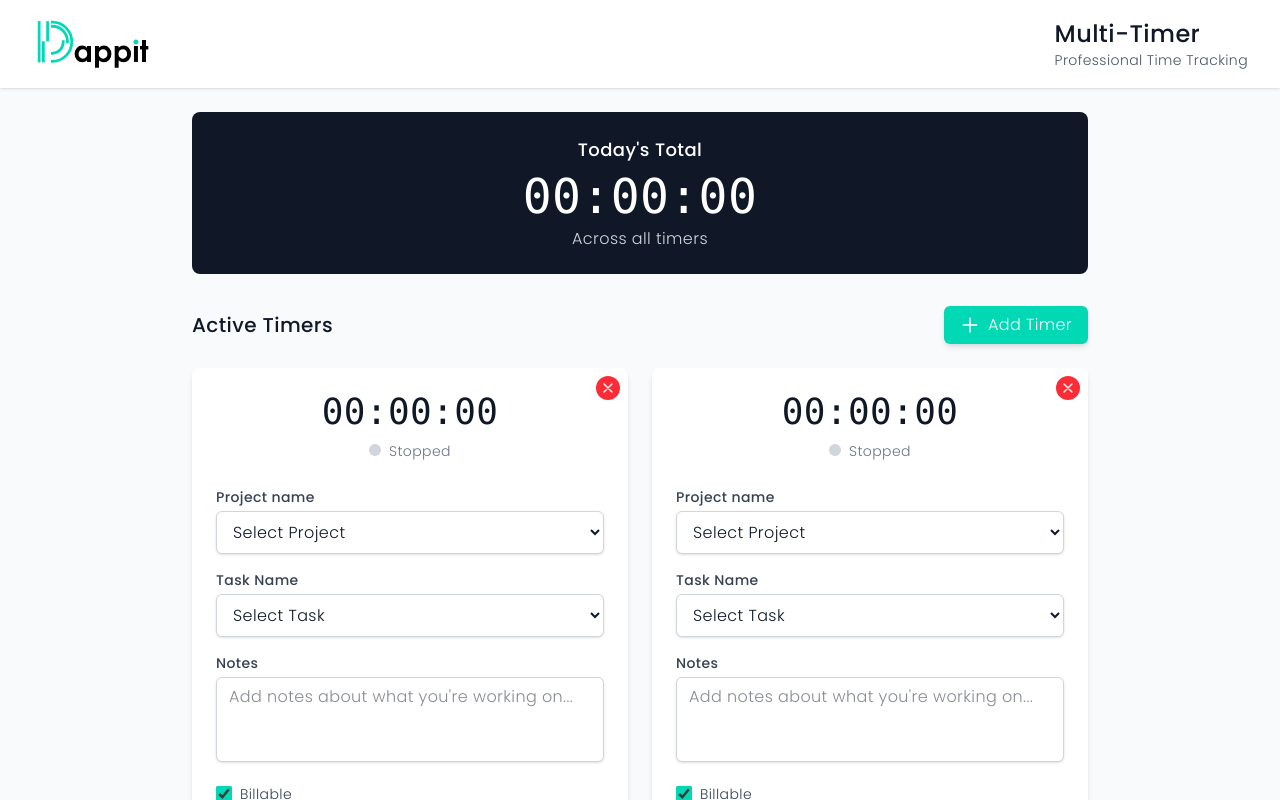
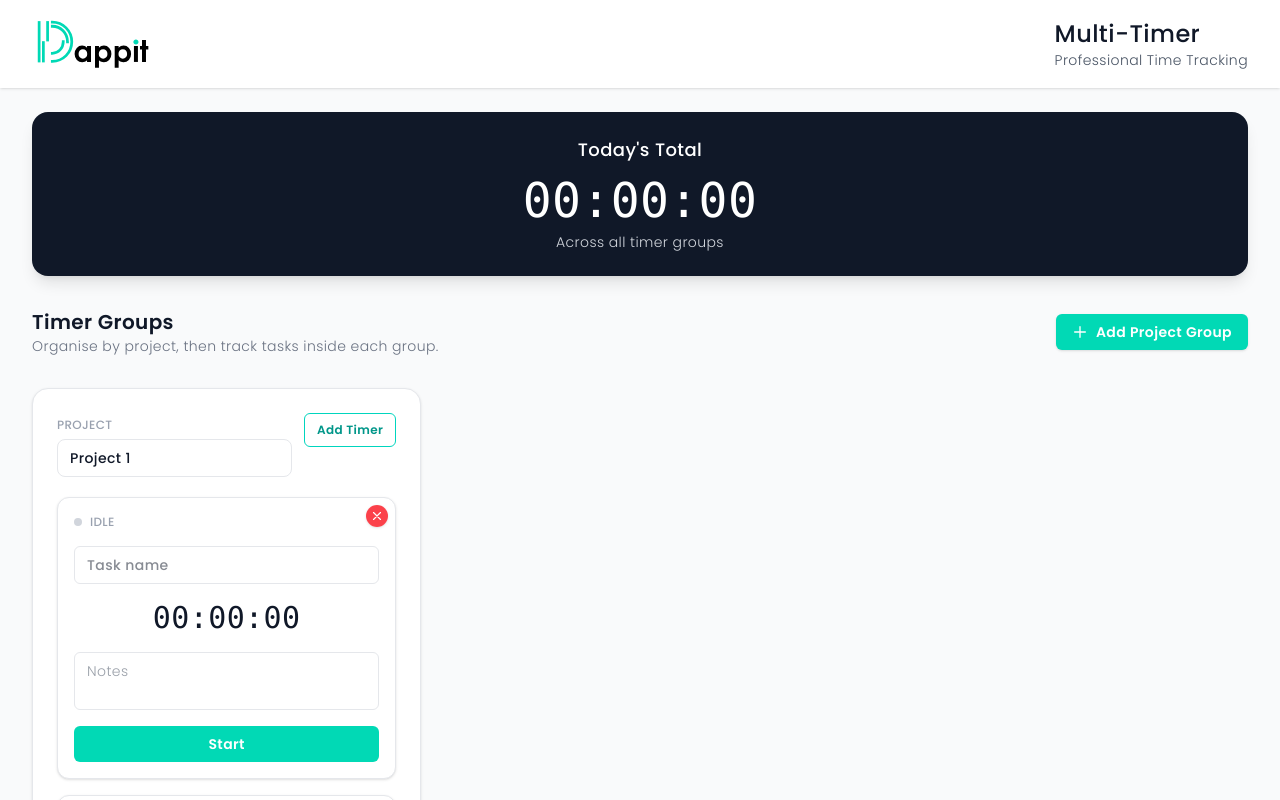
Before and after one commit to matthew-dappit/multi-timer, a Next.js app: page / in a window 1280 px wide. Both pictures are taken after a click on the button "Add Timer". Shown: the top 800 px of the page. Built offline with nearby package versions, Linux system fonts and the light colour scheme.

Commit message:
feat/group-timers-by-project

```diff
--- a/src/app/layout.tsx
+++ b/src/app/layout.tsx
@@ -23,10 +23,10 @@ export default function RootLayout({
   return (
     <html lang="en">
       <body className={`${poppins.variable} antialiased`}>
-        <div className="min-h-screen bg-gray-50 dark:bg-gray-900">
+        <div className="min-h-screen flex flex-col bg-gray-50 dark:bg-gray-900">
           <Navbar />
 
-          <main className="max-w-7xl mx-auto px-4 sm:px-6 lg:px-8 py-6">
+          <main className="flex-1 w-full px-4 sm:px-6 lg:px-8 py-6">
             {children}
           </main>
         </div>
--- a/src/components/MultiTimer.tsx
+++ b/src/components/MultiTimer.tsx
@@ -5,54 +5,158 @@ import Timer from "./Timer";
 
 interface TimerData {
   id: string;
-  name: string;
+  taskName: string;
+  notes: string;
   elapsed: number; // seconds
 }
 
+interface TimerGroup {
+  id: string;
+  projectName: string;
+  timers: TimerData[];
+}
+
+const createId = () => Math.random().toString(36).slice(2, 12);
+
+const createTimer = (): TimerData => ({
+  id: createId(),
+  taskName: "",
+  notes: "",
+  elapsed: 0,
+});
+
+const createGroup = (index: number): TimerGroup => ({
+  id: createId(),
+  projectName: `Project ${index}`,
+  timers: [createTimer()],
+});
+
 export default function MultiTimer() {
-  const [timers, setTimers] = useState<TimerData[]>([
-    {id: "1", name: "Timer 1", elapsed: 0},
-  ]);
+  const [groups, setGroups] = useState<TimerGroup[]>([createGroup(1)]);
   const [activeTimerId, setActiveTimerId] = useState<string | null>(null);
 
-  // Handle timer start - ensures only one timer runs at a time
-  const handleTimerStart = (timerId: string) => {
-    setActiveTimerId(timerId);
+  const timerKey = (groupId: string, timerId: string) => `${groupId}:${timerId}`;
+
+  const updateGroups = (updater: (groups: TimerGroup[]) => TimerGroup[]) => {
+    setGroups((previous) => updater(previous));
   };
 
-  // Handle timer stop
-  const handleTimerStop = (timerId: string) => {
-    if (activeTimerId === timerId) {
+  const handleTimerStart = (groupId: string, timerId: string) => {
+    setActiveTimerId(timerKey(groupId, timerId));
+  };
+
+  const handleTimerStop = (groupId: string, timerId: string) => {
+    if (activeTimerId === timerKey(groupId, timerId)) {
       setActiveTimerId(null);
     }
   };
 
-  // Add new timer
-  const addTimer = () => {
-    const newId = (timers.length + 1).toString();
-    setTimers([...timers, {id: newId, name: `Timer ${newId}`, elapsed: 0}]);
-  };
-
-  // Remove timer
-  const removeTimer = (timerId: string) => {
-    if (timers.length > 1) {
-      setTimers(timers.filter((timer) => timer.id !== timerId));
-      if (activeTimerId === timerId) {
-        setActiveTimerId(null);
+  const handleElapsedChange = (
+    groupId: string,
+    timerId: string,
+    newElapsed: number
+  ) => {
+    updateGroups((previous) =>
+      previous.map((group) =>
+        group.id === groupId
+          ? {
+              ...group,
+              timers: group.timers.map((timer) =>
+                timer.id === timerId ? {...timer, elapsed: newElapsed} : timer
+              ),
             }
-    }
-  };
-
-  // Handle elapsed time update from Timer
-  const handleElapsedChange = (id: string, newElapsed: number) => {
-    setTimers((prevTimers) =>
-      prevTimers.map((timer) =>
-        timer.id === id ? {...timer, elapsed: newElapsed} : timer
+          : group
       )
     );
   };
 
-  // Format time to HH:MM:SS
+  const handleTaskChange = (groupId: string, timerId: string, task: string) => {
+    updateGroups((previous) =>
+      previous.map((group) =>
+        group.id === groupId
+          ? {
+              ...group,
+              timers: group.timers.map((timer) =>
+                timer.id === timerId ? {...timer, taskName: task} : timer
+              ),
+            }
+          : group
+      )
+    );
+  };
+
+  const handleNotesChange = (groupId: string, timerId: string, value: string) => {
+    updateGroups((previous) =>
+      previous.map((group) =>
+        group.id === groupId
+          ? {
+              ...group,
+              timers: group.timers.map((timer) =>
+                timer.id === timerId ? {...timer, notes: value} : timer
+              ),
+            }
+          : group
+      )
+    );
+  };
+
+  const addGroup = () => {
+    updateGroups((previous) => [
+      ...previous,
+      createGroup(previous.length + 1),
+    ]);
+  };
+
+  const removeGroup = (groupId: string) => {
+    if (groups.length === 1) {
+      return;
+    }
+
+    setGroups((previous) => previous.filter((group) => group.id !== groupId));
+
+    if (activeTimerId?.startsWith(`${groupId}:`)) {
+      setActiveTimerId(null);
+    }
+  };
+
+  const addTimerToGroup = (groupId: string) => {
+    updateGroups((previous) =>
+      previous.map((group) =>
+        group.id === groupId
+          ? {...group, timers: [...group.timers, createTimer()]}
+          : group
+      )
+    );
+  };
+
+  const removeTimerFromGroup = (groupId: string, timerId: string) => {
+    updateGroups((previous) =>
+      previous.map((group) =>
+        group.id === groupId
+          ? {
+              ...group,
+              timers:
+                group.timers.length > 1
+                  ? group.timers.filter((timer) => timer.id !== timerId)
+                  : group.timers,
+            }
+          : group
+      )
+    );
+
+    if (activeTimerId === timerKey(groupId, timerId)) {
+      setActiveTimerId(null);
+    }
+  };
+
+  const handleProjectNameChange = (groupId: string, name: string) => {
+    updateGroups((previous) =>
+      previous.map((group) =>
+        group.id === groupId ? {...group, projectName: name} : group
+      )
+    );
+  };
+
   const formatTime = (seconds: number): string => {
     const hours = Math.floor(seconds / 3600);
     const minutes = Math.floor((seconds % 3600) / 60);
@@ -62,72 +166,98 @@ export default function MultiTimer() {
       .padStart(2, "0")}:${secs.toString().padStart(2, "0")}`;
   };
 
-  // Calculate total daily time
-  const totalDailyTime = timers.reduce((sum, t) => sum + t.elapsed, 0);
+  const totalDailyTime = groups.reduce((sum, group) => {
+    const groupTotal = group.timers.reduce((acc, timer) => acc + timer.elapsed, 0);
+    return sum + groupTotal;
+  }, 0);
 
   return (
-    <div className="max-w-4xl mx-auto">
-      {/* Daily Total */}
-      <div className="bg-gray-900 dark:bg-dappit-black text-white rounded-lg p-6 mb-8 text-center">
-        <h2 className="text-lg font-medium mb-2">Today&apos;s Total</h2>
-        <div className="text-5xl font-light font-mono">
+    <div className="flex h-full w-full flex-col gap-8">
+      <div className="rounded-2xl bg-gray-900 p-6 text-center text-white shadow-lg dark:bg-dappit-black">
+        <h2 className="text-lg font-medium">Today&apos;s Total</h2>
+        <div className="mt-3 font-mono text-5xl font-light">
           {formatTime(totalDailyTime)}
         </div>
-        <p className="text-gray-300 dark:text-dappit-gray mt-2">
-          Across all timers
+        <p className="mt-2 text-sm text-gray-300 dark:text-dappit-gray">
+          Across all timer groups
         </p>
       </div>
 
-      {/* Add Timer Button */}
-      <div className="flex justify-between items-center mb-6">
-        <h3 className="text-xl font-medium text-gray-900 dark:text-gray-100">
-          Active Timers
+      <div className="flex flex-wrap items-center justify-between gap-3">
+        <div>
+          <h3 className="text-xl font-semibold text-gray-900 dark:text-gray-100">
+            Timer Groups
           </h3>
+          <p className="text-sm text-gray-500 dark:text-gray-400">
+            Organise by project, then track tasks inside each group.
+          </p>
+        </div>
         <button
-          onClick={addTimer}
-          className="bg-dappit-turquoise hover:bg-dappit-turquoise/90 text-white px-4 py-2 rounded-md transition-colors flex items-center gap-2 shadow-md"
+          onClick={addGroup}
+          className="flex items-center gap-2 rounded-md bg-teal-400 px-4 py-2 text-sm font-semibold text-white shadow-sm transition hover:bg-teal-500"
           style={{backgroundColor: "#01D9B5"}}
         >
           <svg
-            className="w-5 h-5"
+            className="h-4 w-4"
             fill="none"
             stroke="currentColor"
             viewBox="0 0 24 24"
           >
-            <path
-              strokeLinecap="round"
-              strokeLinejoin="round"
-              strokeWidth={2}
-              d="M12 4v16m8-8H4"
-            />
+            <path strokeLinecap="round" strokeLinejoin="round" strokeWidth={2} d="M12 4v16m8-8H4" />
           </svg>
-          Add Timer
+          Add Project Group
         </button>
       </div>
 
-      {/* Timers Grid */}
-      <div className="grid grid-cols-1 lg:grid-cols-2 gap-6">
-        {timers.map((timer) => (
+      <div className="grid gap-6 md:grid-cols-2 xl:grid-cols-3">
+        {groups.map((group, index) => (
+          <div
+            key={group.id}
+            className="flex min-h-[320px] flex-col gap-5 rounded-2xl border border-gray-200 bg-white p-6 shadow-sm transition hover:shadow-md dark:border-gray-700 dark:bg-gray-900/50"
+          >
+            <div className="flex flex-wrap items-start justify-between gap-3">
+              <div className="flex-1">
+                <label className="text-xs font-medium uppercase tracking-wide text-gray-400 dark:text-gray-500">
+                  Project
+                </label>
+                <input
+                  value={group.projectName}
+                  onChange={(event) => handleProjectNameChange(group.id, event.target.value)}
+                  placeholder={`Project ${index + 1}`}
+                  className="mt-1 w-full rounded-lg border border-gray-200 bg-transparent px-3 py-2 text-sm font-medium text-gray-900 outline-none focus:border-teal-400 focus:ring-1 focus:ring-teal-300 dark:border-gray-700 dark:text-gray-100"
+                />
+              </div>
+              <div className="flex items-center gap-2">
+                <button
+                  onClick={() => addTimerToGroup(group.id)}
+                  className="rounded-md border border-teal-400 px-3 py-2 text-xs font-semibold text-teal-600 transition hover:bg-teal-50 dark:text-teal-300 dark:hover:bg-teal-500/10"
+                >
+                  Add Timer
+                </button>
+                {groups.length > 1 && (
+                  <button
+                    onClick={() => removeGroup(group.id)}
+                    className="rounded-md border border-red-200 px-3 py-2 text-xs font-semibold text-red-500 transition hover:bg-red-50 dark:border-red-500/40 dark:text-red-400 dark:hover:bg-red-500/10"
+                  >
+                    Remove
+                  </button>
+                )}
+              </div>
+            </div>
+
+            <div className="grid gap-4 grid-cols-[repeat(auto-fit,minmax(220px,1fr))]">
+              {group.timers.map((timer) => {
+                const key = timerKey(group.id, timer.id);
+                return (
                   <div key={timer.id} className="relative">
-            {/* Remove Timer Button (only show if more than 1 timer) */}
-            {timers.length > 1 && (
+                    {group.timers.length > 1 && (
                       <button
-                onClick={() => removeTimer(timer.id)}
-                className="absolute top-2 right-2 z-10 bg-red-500 text-white rounded-full w-6 h-6 flex items-center justify-center hover:bg-red-600 transition-colors"
-                title="Remove Timer"
+                        onClick={() => removeTimerFromGroup(group.id, timer.id)}
+                        className="absolute right-2 top-2 z-10 rounded-full bg-red-500/90 p-1 text-white shadow hover:bg-red-500"
+                        title="Remove timer"
                       >
-                <svg
-                  className="w-4 h-4"
-                  fill="none"
-                  stroke="currentColor"
-                  viewBox="0 0 24 24"
-                >
-                  <path
-                    strokeLinecap="round"
-                    strokeLinejoin="round"
-                    strokeWidth={2}
-                    d="M6 18L18 6M6 6l12 12"
-                  />
+                        <svg className="h-3.5 w-3.5" viewBox="0 0 24 24" fill="none" stroke="currentColor">
+                          <path strokeLinecap="round" strokeLinejoin="round" strokeWidth={2} d="M6 18L18 6M6 6l12 12" />
                         </svg>
                       </button>
                     )}
@@ -135,41 +265,34 @@ export default function MultiTimer() {
                     <Timer
                       id={timer.id}
                       elapsed={timer.elapsed}
-              onElapsedChange={handleElapsedChange}
-              onStart={handleTimerStart}
-              onStop={handleTimerStop}
-              isActive={activeTimerId === timer.id}
+                      taskName={timer.taskName}
+                      notes={timer.notes}
+                      onElapsedChange={(id, newElapsed) =>
+                        handleElapsedChange(group.id, id, newElapsed)
+                      }
+                      onTaskChange={(id, value) =>
+                        handleTaskChange(group.id, id, value)
+                      }
+                      onNotesChange={(id, value) =>
+                        handleNotesChange(group.id, id, value)
+                      }
+                      onStart={() => handleTimerStart(group.id, timer.id)}
+                      onStop={() => handleTimerStop(group.id, timer.id)}
+                      isActive={activeTimerId === key}
                     />
+                  </div>
+                );
+              })}
+            </div>
           </div>
         ))}
       </div>
 
-      {/* Instructions */}
-      <div className="mt-8 bg-blue-50 dark:bg-blue-900/20 border border-blue-200 dark:border-blue-800 rounded-lg p-4">
-        <div className="flex items-start">
-          <svg
-            className="w-5 h-5 text-blue-600 dark:text-blue-400 mt-0.5 mr-3"
-            fill="none"
-            stroke="currentColor"
-            viewBox="0 0 24 24"
-          >
-            <path
-              strokeLinecap="round"
-              strokeLinejoin="round"
-              strokeWidth={2}
-              d="M13 16h-1v-4h-1m1-4h.01M21 12a9 9 0 11-18 0 9 9 0 0118 0z"
-            />
-          </svg>
-          <div>
-            <h4 className="text-sm font-medium text-blue-900 dark:text-blue-100 mb-1">
-              How it works
-            </h4>
-            <p className="text-sm text-blue-700 dark:text-blue-300">
-              Starting any timer automatically pauses all others. Only one timer
-              can run at a time to ensure accurate time tracking.
+      <div className="rounded-xl border border-blue-200 bg-blue-50 p-4 text-sm text-blue-700 dark:border-blue-800 dark:bg-blue-900/20 dark:text-blue-300">
+        <h4 className="mb-1 font-medium">Tip</h4>
+        <p>
+          Start one timer at a time—switching to another project or task will pause the currently running timer automatically.
         </p>
-          </div>
-        </div>
       </div>
     </div>
   );
--- a/src/components/Timer.tsx
+++ b/src/components/Timer.tsx
@@ -1,11 +1,16 @@
 "use client";
 
 import {useState, useEffect, useRef} from "react";
+import type {CSSProperties} from "react";
 
 interface TimerProps {
   id: string;
   elapsed: number;
+  taskName: string;
+  notes: string;
   onElapsedChange: (id: string, newElapsed: number) => void;
+  onTaskChange: (id: string, task: string) => void;
+  onNotesChange: (id: string, notes: string) => void;
   onStart?: (id: string) => void;
   onStop?: (id: string) => void;
   isActive?: boolean;
@@ -14,15 +19,16 @@ interface TimerProps {
 export default function Timer({
   id,
   elapsed,
+  taskName,
+  notes,
   onElapsedChange,
+  onTaskChange,
+  onNotesChange,
   onStart,
   onStop,
   isActive = false,
 }: TimerProps) {
   const [isRunning, setIsRunning] = useState(false);
-  const [projectName, setProjectName] = useState("");
-  const [taskName, setTaskName] = useState("");
-  const [notes, setNotes] = useState("");
   const intervalRef = useRef<NodeJS.Timeout | null>(null);
 
   // Format time to HH:MM:SS
@@ -89,118 +95,56 @@ export default function Timer({
     }
   }, [isActive, isRunning]);
 
+  const activeIndicatorStyle = isRunning && isActive ? "ring-2 ring-offset-2" : "";
+  const activeRingStyle = isRunning && isActive
+    ? ({"--tw-ring-color": "#01D9B5"} as CSSProperties)
+    : undefined;
+
   return (
-    <div className="bg-white dark:bg-gray-800 rounded-lg shadow-md p-6 mb-4">
-      {/* Timer Display */}
-      <div className="text-center mb-6">
-        <div className="text-4xl font-light text-gray-900 dark:text-gray-100 font-mono">
+    <div
+      className={`flex h-full flex-col gap-4 rounded-xl border border-gray-200 bg-white p-4 shadow-sm transition-shadow dark:border-gray-700 dark:bg-gray-800 ${activeIndicatorStyle}`}
+      style={activeRingStyle}
+    >
+      <div className="flex items-center gap-2">
+        <div
+          className={`h-2 w-2 rounded-full ${
+            isRunning && isActive ? "bg-teal-400" : "bg-gray-300"
+          }`}
+        />
+        <span className="text-xs font-medium uppercase tracking-wide text-gray-400 dark:text-gray-500">
+          {isRunning && isActive ? "Running" : "Idle"}
+        </span>
+      </div>
+
+      <input
+        value={taskName}
+        onChange={(event) => onTaskChange(id, event.target.value)}
+        placeholder="Task name"
+        className="w-full rounded-md border border-gray-200 bg-transparent px-3 py-2 text-sm font-medium text-gray-900 outline-none transition focus:border-teal-400 focus:ring-1 focus:ring-teal-400 dark:border-gray-700 dark:text-gray-100"
+      />
+
+      <div className="text-center">
+        <div className="font-mono text-3xl font-light text-gray-900 dark:text-gray-100">
           {formatTime(elapsed)}
-        </div>
-        <div className="mt-2">
-          <span
-            className={`inline-block w-3 h-3 rounded-full ${
-              isRunning && isActive ? "" : "bg-gray-300"
-            }`}
-            style={{
-              backgroundColor: isRunning && isActive ? "#01D9B5" : undefined,
-            }}
-          />
-          <span className="ml-2 text-sm text-gray-500 dark:text-gray-400">
-            {isRunning && isActive ? "Running" : "Stopped"}
-          </span>
         </div>
       </div>
 
-      {/* Form Fields */}
-      <div className="space-y-4 mb-6">
-        {/* Project Name */}
-        <div>
-          <label className="block text-sm font-medium text-gray-700 dark:text-gray-300 mb-1">
-            Project name
-          </label>
-          <select
-            value={projectName}
-            onChange={(e) => setProjectName(e.target.value)}
-            className="w-full px-3 py-2 border border-gray-300 dark:border-gray-600 rounded-md shadow-sm bg-white dark:bg-gray-700 text-gray-900 dark:text-gray-100 focus:outline-none focus:ring-2 focus:border-transparent"
-            style={{"--tw-ring-color": "#01D9B5"} as React.CSSProperties}
-          >
-            <option value="">Select Project</option>
-            <option value="dappit-internal">Dappit Internal</option>
-            <option value="client-project-a">Client Project A</option>
-            <option value="client-project-b">Client Project B</option>
-            <option value="marketing">Marketing</option>
-            <option value="training">Training & Development</option>
-          </select>
-        </div>
+      <textarea
+        value={notes}
+        onChange={(event) => onNotesChange(id, event.target.value)}
+        placeholder="Notes"
+        rows={2}
+        className="w-full flex-1 resize-none rounded-md border border-gray-200 bg-transparent px-3 py-2 text-sm text-gray-700 outline-none transition focus:border-teal-400 focus:ring-1 focus:ring-teal-400 dark:border-gray-700 dark:text-gray-200"
+      />
 
-        {/* Task Name */}
-        <div>
-          <label className="block text-sm font-medium text-gray-700 dark:text-gray-300 mb-1">
-            Task Name
-          </label>
-          <select
-            value={taskName}
-            onChange={(e) => setTaskName(e.target.value)}
-            className="w-full px-3 py-2 border border-gray-300 dark:border-gray-600 rounded-md shadow-sm bg-white dark:bg-gray-700 text-gray-900 dark:text-gray-100 focus:outline-none focus:ring-2 focus:border-transparent"
-            style={{"--tw-ring-color": "#01D9B5"} as React.CSSProperties}
-          >
-            <option value="">Select Task</option>
-            <option value="development">Development</option>
-            <option value="code-review">Code Review</option>
-            <option value="testing">Testing</option>
-            <option value="documentation">Documentation</option>
-            <option value="meetings">Meetings</option>
-            <option value="planning">Planning</option>
-            <option value="bug-fixes">Bug Fixes</option>
-          </select>
-        </div>
-
-        {/* Notes */}
-        <div>
-          <label className="block text-sm font-medium text-gray-700 dark:text-gray-300 mb-1">
-            Notes
-          </label>
-          <textarea
-            value={notes}
-            onChange={(e) => setNotes(e.target.value)}
-            placeholder="Add notes about what you're working on..."
-            rows={3}
-            className="w-full px-3 py-2 border border-gray-300 dark:border-gray-600 rounded-md shadow-sm bg-white dark:bg-gray-700 text-gray-900 dark:text-gray-100 focus:outline-none focus:ring-2 focus:border-transparent resize-none"
-            style={{"--tw-ring-color": "#01D9B5"} as React.CSSProperties}
-          />
-        </div>
-
-        {/* Billable Checkbox */}
-        <div className="flex items-center">
-          <input
-            type="checkbox"
-            id={`billable-${id}`}
-            className="h-4 w-4 border-gray-300 rounded"
-            style={{accentColor: "#01D9B5"}}
-            defaultChecked
-          />
-          <label
-            htmlFor={`billable-${id}`}
-            className="ml-2 text-sm text-gray-700 dark:text-gray-300"
-          >
-            Billable
-          </label>
-        </div>
-      </div>
-
-      {/* Start/Stop Button */}
       <button
         onClick={toggleTimer}
-        className={`w-full py-3 px-4 rounded-md font-medium transition-colors shadow-md ${
-          isRunning && isActive
-            ? "text-white hover:opacity-90"
-            : "text-white hover:opacity-90"
-        }`}
+        className="w-full rounded-md bg-teal-400 px-3 py-2 text-sm font-semibold text-white transition hover:bg-teal-500"
         style={{
           backgroundColor: isRunning && isActive ? "#FF7F50" : "#01D9B5",
         }}
       >
-        {isRunning && isActive ? "STOP" : "START"}
+        {isRunning && isActive ? "Stop" : "Start"}
       </button>
     </div>
   );
```
Also changed, not shown: .playwright-mcp/multi-timer-buttons-fixed.png (deleted). Lines whose indentation alone changed are shown as unchanged.
